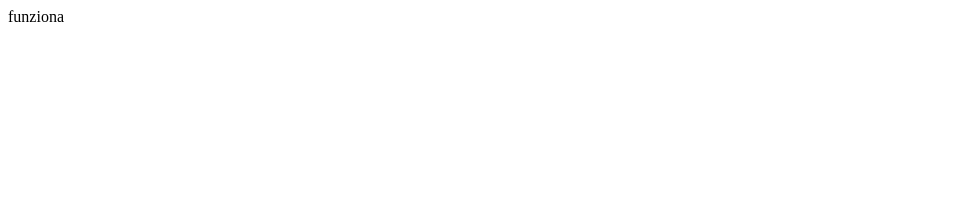
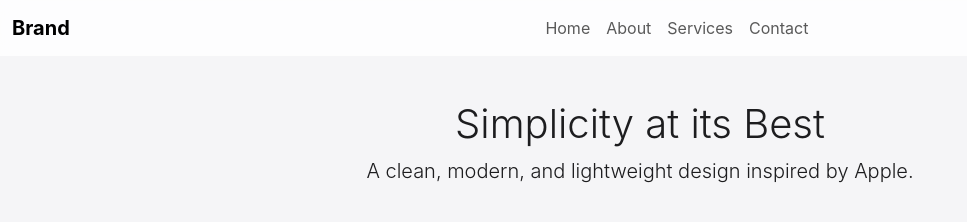
Before and after one commit to gtavella/wtu.github.io, a plain HTML site: page index.html in a window 1280 px wide. Shown: the whole page, without its empty margins (0-967 px from the left). Drawn offline with nearby package versions, Linux system fonts and the light colour scheme.

Commit message:
Update index.html

```diff
--- a/index.html
+++ b/index.html
@@ -1 +1,50 @@
-funziona
+<!DOCTYPE html>
+<html lang="en">
+<head>
+    <meta charset="UTF-8">
+    <meta name="viewport" content="width=device-width, initial-scale=1.0">
+    <title>Minimalist Page</title>
+    <link href="https://cdn.jsdelivr.net/npm/bootstrap@5.3.0/dist/css/bootstrap.min.css" rel="stylesheet">
+    <style>
+        body {
+            font-family: -apple-system, BlinkMacSystemFont, "Segoe UI", Roboto, "Helvetica Neue", Arial, sans-serif;
+            background-color: #f5f5f7;
+            color: #1d1d1f;
+        }
+        .navbar {
+            background: rgba(255, 255, 255, 0.8);
+            backdrop-filter: blur(10px);
+        }
+        .container {
+            max-width: 800px;
+            margin-top: 100px;
+            text-align: center;
+        }
+    </style>
+</head>
+<body>
+    <nav class="navbar navbar-expand-lg navbar-light fixed-top">
+        <div class="container-fluid">
+            <a class="navbar-brand fw-bold" href="#">Brand</a>
+            <button class="navbar-toggler" type="button" data-bs-toggle="collapse" data-bs-target="#navbarNav">
+                <span class="navbar-toggler-icon"></span>
+            </button>
+            <div class="collapse navbar-collapse justify-content-center" id="navbarNav">
+                <ul class="navbar-nav">
+                    <li class="nav-item"><a class="nav-link" href="#">Home</a></li>
+                    <li class="nav-item"><a class="nav-link" href="#">About</a></li>
+                    <li class="nav-item"><a class="nav-link" href="#">Services</a></li>
+                    <li class="nav-item"><a class="nav-link" href="#">Contact</a></li>
+                </ul>
+            </div>
+        </div>
+    </nav>
+
+    <div class="container">
+        <h1 class="fw-light">Simplicity at its Best</h1>
+        <p class="lead">A clean, modern, and lightweight design inspired by Apple.</p>
+    </div>
+
+    <script src="https://cdn.jsdelivr.net/npm/bootstrap@5.3.0/dist/js/bootstrap.bundle.min.js"></script>
+</body>
+</html>
```
